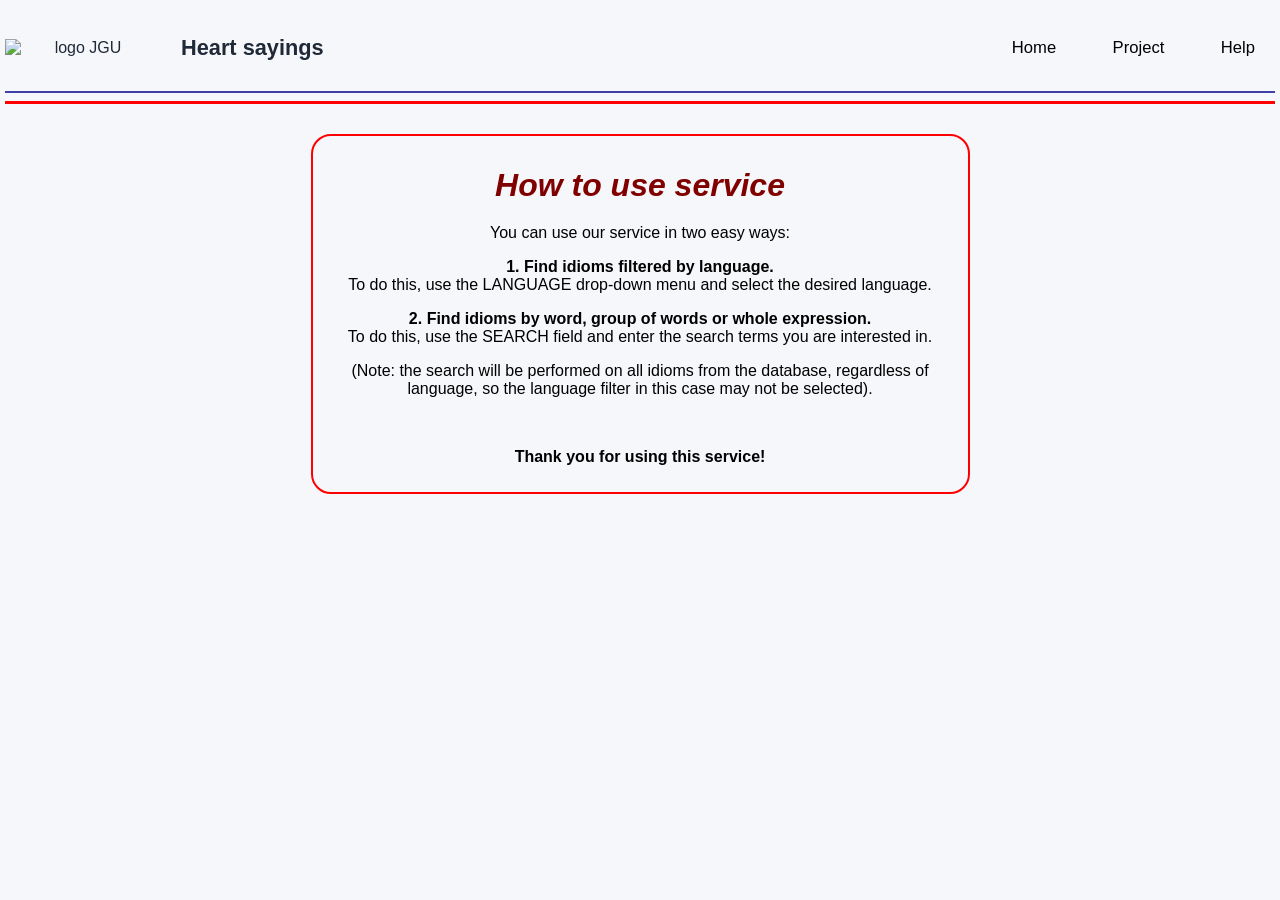
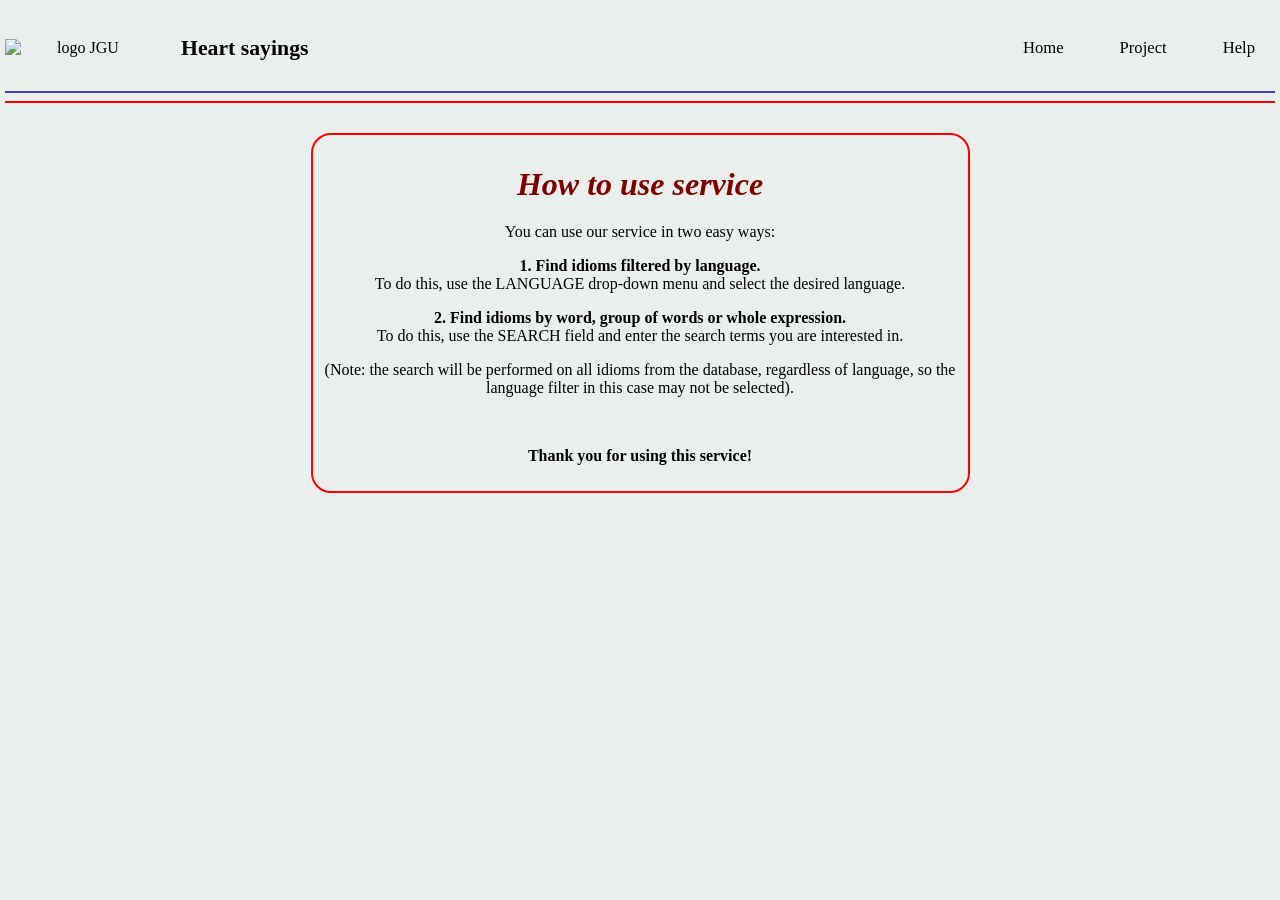

Add folded ribbon style to idiom cards, change the logo and refine header styling

--- a/app/static/style.css
+++ b/app/static/style.css
@@ -1,9 +1,10 @@
 /* General Styling */
 body {
-    font-family: Arial, Helvetica, sans-serif;
+    font-family: italic;
     margin: 0;
     padding: 5px;
     text-align: center;
+    background: #eaefed;
 }
 
 .page {
@@ -54,7 +55,7 @@ hr {
     border: none;
     background-color: red;
     color: red;
-    height: 3px;
+    height: 2px;
 }
 
 .title {
@@ -207,9 +208,10 @@ table tr:hover {
 }
 
 .hint {
-    font-size: 0.9rem;
-    color: #666;
+    font-size: 1rem;
+    color: #2a0637;
     margin-bottom: 10px;
+    font-family: bold;
 }
 
 
@@ -533,11 +535,6 @@ table tr:hover {
     --radius: 14px;
 }
 
-body {
-    background: var(--bg);
-    color: var(--text);
-}
-
 .page {
     max-width: 1100px;
     margin: 0 auto;
@@ -569,6 +566,41 @@ select {
     margin: 10px 0;
 }
 
+.rolling {
+    position: relative;
+    display: inline-block;
+    font-size: 2rem;
+    line-height: 1.2;
+    padding: 0.2em 0.1em;
+}
+
+/* optional: small “wave/bounce” feel to text */
+.rolling {
+    animation: textWobble 2.2s ease-in-out infinite;
+}
+
+
+@keyframes textWobble {
+
+    0%,
+    100% {
+        transform: translateY(0);
+    }
+
+    50% {
+        transform: translateY(-2px);
+    }
+}
+
+#clickHint {
+    font-size: 2rem;
+    color: #2a0637;
+    margin-bottom: 10px;
+    font-family: bold;
+    font-style: italic;
+}
+
+
 /* Card grid */
 .idiom-grid {
     display: grid;
@@ -585,6 +617,8 @@ select {
 
 /* Card */
 .idiom-card {
+    position: relative;
+    overflow: visible;
     background: var(--surface);
     border: 1px solid var(--border);
     border-radius: var(--radius);
@@ -599,18 +633,147 @@ select {
     box-shadow: 0 10px 28px rgba(15, 23, 42, 0.12);
 }
 
+/* leave your layout intact, but give room for the ribbon */
 .idiom-top {
     display: flex;
     justify-content: space-between;
     gap: 10px;
-    align-items: baseline;
+    align-items: center;
     margin-bottom: 6px;
+    position: relative;
+    z-index: 2;
+    padding-top: 8px;
+    /* room for strip/ribbon */
 }
 
 .idiom-title {
     font-weight: 700;
     font-size: 1.05rem;
     line-height: 1.2;
+}
+
+/* wrapper: holds the fold pieces */
+.idiom-ribbon {
+    position: absolute;
+    left: -14px;
+    top: -5px;
+    z-index: 3;
+    display: inline-block;
+}
+
+/* main ribbon block (flat right edge like screenshot) */
+.idiom-ribbon__text {
+    display: inline-block;
+    background: linear-gradient(180deg, #39b3da 0%, #1e9cc7 100%);
+    color: #fff;
+
+    font-weight: 800;
+    font-size: .80rem;
+    letter-spacing: .06em;
+    text-transform: uppercase;
+    line-height: 1;
+
+    padding: 8px 18px 8px 18px;
+
+    /* keep right side square */
+    border-radius: 0;
+    box-shadow: 0 1px 0 rgba(0, 0, 0, .10);
+}
+
+/* BIG left triangle "ear" (slightly dropped down) */
+.idiom-ribbon::before {
+    content: "";
+    position: absolute;
+
+    /* stick out to the left and drop down a bit */
+    left: -17px;
+    top: -1px;
+
+    width: 0;
+    height: 0;
+
+    /* big triangle */
+    border-top: 28px solid transparent;
+    border-bottom: 25px solid transparent;
+    border-right: 18px solid #1e9cc7;
+    /* close to ribbon bottom tone */
+}
+
+/* small darker shadow triangle underneath (fold) */
+.idiom-ribbon::after {
+    content: "";
+    position: absolute;
+
+    left: -18px;
+    top: 28px;
+    /* aligns under the ear; tweak 30–34px to match your font/padding */
+
+    width: 0;
+    height: 0;
+
+    border-top: 24px solid #0f6f8e;
+    /* darker fold */
+    border-left: 19px solid transparent;
+    /* makes the diagonal */
+}
+
+
+
+/* Concepts page */
+.concepts-center {
+    display: flex;
+    justify-content: center;
+    margin-top: 30px;
+}
+
+.concept-cards {
+    width: min(720px, 92vw);
+    display: grid;
+    grid-template-columns: repeat(2, minmax(240px, 1fr));
+    gap: 14px;
+}
+
+@media (max-width: 700px) {
+    .concept-cards {
+        grid-template-columns: 1fr;
+    }
+}
+
+.concept-card {
+    background: #fff;
+    border: 1px solid rgba(0, 0, 0, .06);
+    border-radius: 14px;
+    padding: 16px 18px;
+    cursor: pointer;
+    box-shadow: 0 8px 24px rgba(0, 0, 0, .06);
+    transition: transform .12s ease, box-shadow .12s ease;
+}
+
+.concept-card:hover {
+    transform: translateY(-2px);
+    box-shadow: 0 14px 30px rgba(0, 0, 0, .10);
+}
+
+.concept-card .concept-title {
+    font-weight: 700;
+    font-size: 1.05rem;
+    display: flex;
+    gap: 10px;
+    align-items: center;
+}
+
+.concept-card .concept-sub {
+    margin-top: 6px;
+    color: #6b7280;
+    font-size: .92rem;
+}
+
+.btn-secondary {
+    border: 1px solid rgba(0, 0, 0, .15);
+    background: #fff;
+    padding: 10px 14px;
+    border-radius: 10px;
+    cursor: pointer;
 }
 
 .lang-badge {
